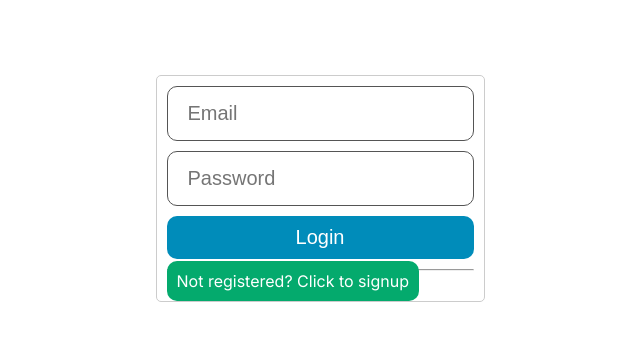
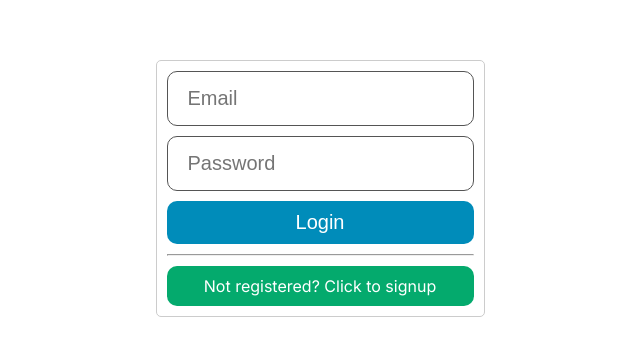
Before and after one commit to zeff96/booking_app, a Next.js app: page / in a window 1280 px wide. Shown: the part 212-568 px from the top of the page, without its empty margins (320-960 px from the left). Built offline with nearby package versions, Linux system fonts and the light colour scheme.

Commit message:
Add wrapper to signup link
Added wrapper to sign up link

```diff
--- a/app/page.js
+++ b/app/page.js
@@ -8,9 +8,11 @@ export default async function Home() {
       <div className={styles["main-wrapper"]}>
         <LoginPage />
         <hr />
-        <Link href="/register" className={styles["signup-link"]}>
-          Not registered? Click to signup
-        </Link>
+        <div className={styles["signup-wrapper"]}>
+          <Link href="/register" className={styles["signup-link"]}>
+            Not registered? Click to signup
+          </Link>
+        </div>
       </div>
     </main>
   );
```
